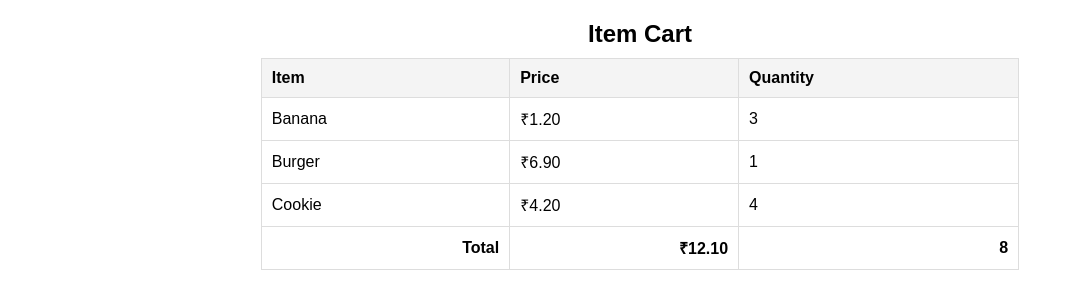
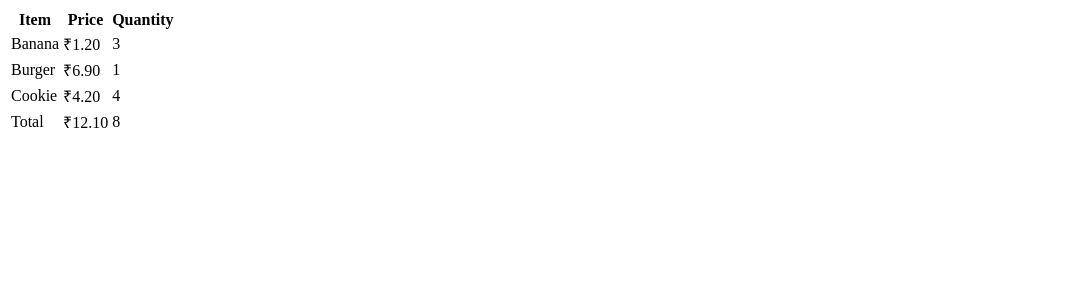
Before and after one commit to acciojob/item-cart-RitankJaikar, a website: page main.html in a window 1280 px wide. Shown: the whole page, without its empty margins (0-1071 px from the left). Drawn offline with Linux system fonts and the light colour scheme.

Commit message:
created a submission

```diff
--- a/main.html
+++ b/main.html
@@ -4,44 +4,9 @@
   <meta charset="UTF-8">
   <meta name="viewport" content="width=device-width, initial-scale=1.0">
   <title>Item Cart</title>
-  <style>
-    table {
-      width: 60%;
-      border-collapse: collapse;
-      margin: 20px auto;
-      font-family: Arial, sans-serif;
-    }
-
-    caption {
-      font-size: 1.5em;
-      margin-bottom: 10px;
-      font-weight: bold;
-    }
-
-    th, td {
-      border: 1px solid #ddd;
-      text-align: left;
-      padding: 10px;
-    }
-
-    th {
-      background-color: #f4f4f4;
-    }
-
-    tfoot td {
-      font-weight: bold;
-      text-align: right;
-    }
-
-    img {
-      max-width: 50px;
-      max-height: 50px;
-    }
-  </style>
 </head>
 <body>
   <table>
-    <caption>Item Cart</caption>
     <thead>
       <tr>
         <th>Item</th>
```
